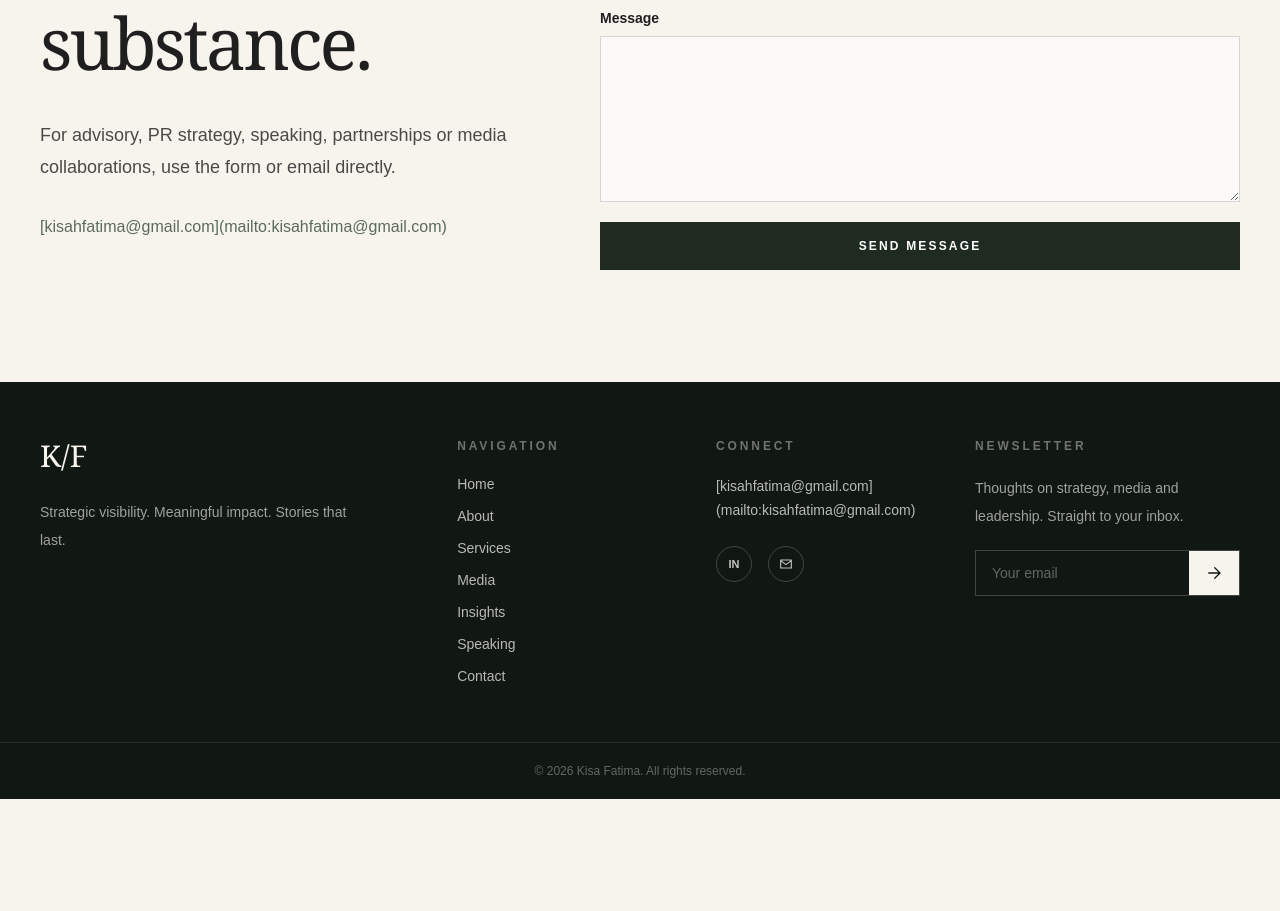
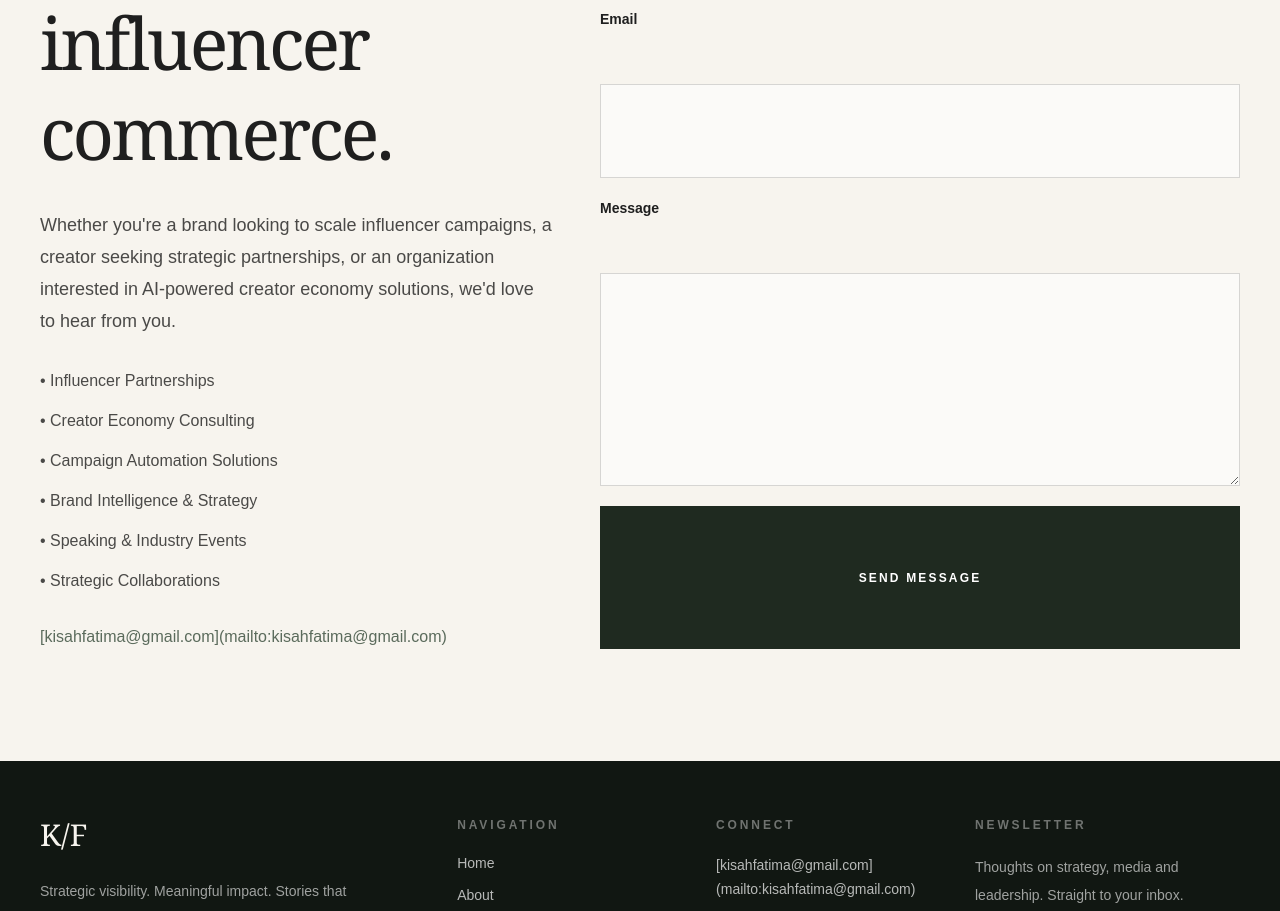
Before and after one commit to hashimndl/kisa-fatima-website, a Next.js app: page /contact in a window 1280 px wide. Shown: the part 407-1318 px from the top of the page. Before the commit the page ends 1206 px from the top, so only its background shows below. Built offline with nearby package versions, Linux system fonts and the light colour scheme; no server answers.

Commit message:
Complete influencer commerce website migration

```diff
--- a/app/contact/page.tsx
+++ b/app/contact/page.tsx
@@ -4,7 +4,8 @@ import { site } from "@/lib/site";
 
 export const metadata: Metadata = {
   title: "Contact",
-  description: "Contact Kisa Fatima for PR strategy, executive positioning, speaking, partnerships and thought leadership collaborations."
+  description:
+    "Contact Kisa Fatima for influencer partnerships, creator economy consulting, AI-powered campaign management, brand collaborations and speaking opportunities."
 };
 
 export default function Contact() {
@@ -13,16 +14,35 @@ export default function Contact() {
       <section className="mx-auto grid max-w-7xl gap-12 section-pad lg:grid-cols-[0.8fr_1fr]">
         <div>
           <p className="eyebrow mb-5">Contact</p>
+
           <h1 className="font-serif text-5xl leading-tight tracking-[-0.04em] md:text-7xl">
-            Let’s build visibility with substance.
+            Let's build the future of influencer commerce.
           </h1>
+
           <p className="mt-8 max-w-xl text-lg leading-8 text-black/70">
-            For advisory, PR strategy, speaking, partnerships or media collaborations, use the form or email directly.
+            Whether you're a brand looking to scale influencer campaigns, a
+            creator seeking strategic partnerships, or an organization
+            interested in AI-powered creator economy solutions, we'd love to
+            hear from you.
           </p>
-          <a href={`mailto:${site.email}`} className="mt-8 inline-block text-olive">
+
+          <div className="mt-8 space-y-4 text-black/70">
+            <p>• Influencer Partnerships</p>
+            <p>• Creator Economy Consulting</p>
+            <p>• Campaign Automation Solutions</p>
+            <p>• Brand Intelligence & Strategy</p>
+            <p>• Speaking & Industry Events</p>
+            <p>• Strategic Collaborations</p>
+          </div>
+
+          <a
+            href={`mailto:${site.email}`}
+            className="mt-8 inline-block text-olive font-medium"
+          >
             {site.email}
           </a>
         </div>
+
         <ContactForm />
       </section>
     </main>
```
Also changed, not shown: 1 other file (tests, documents, lock files or other folders).
